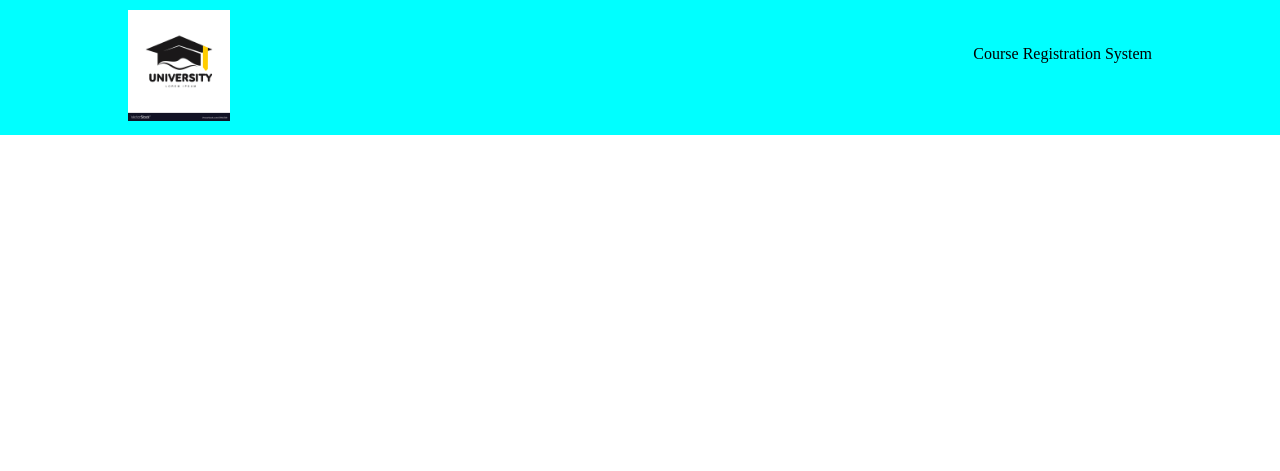
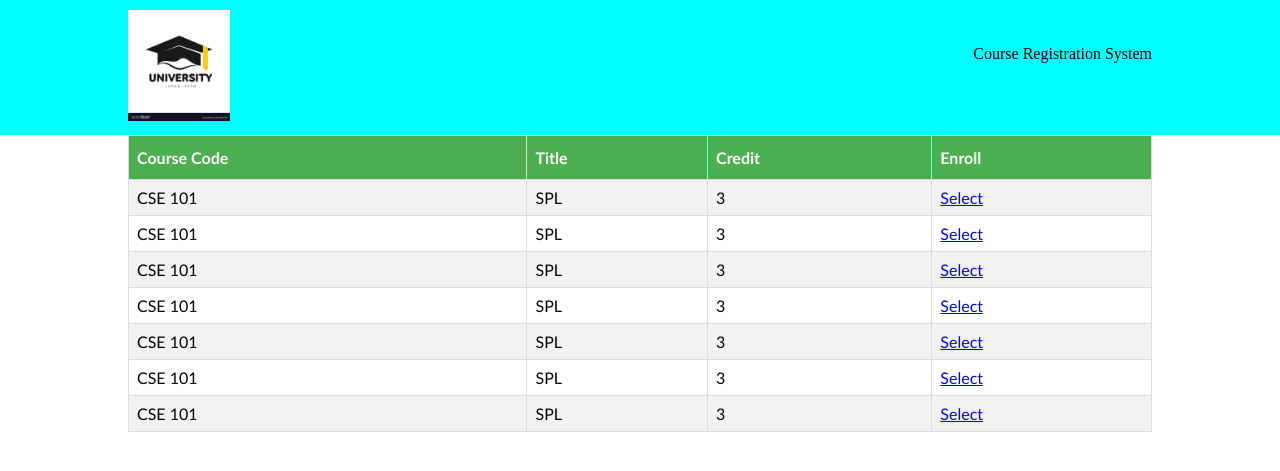
Before and after one commit to tafsirony/ucam, a PHP site: page /enroll.php in a window 1280 px wide. Shown: the top 471 px of the page. Run offline with PHP 8.4, Linux system fonts and the light colour scheme.

Commit message:
table added

```diff
--- a/enroll.php
+++ b/enroll.php
@@ -1,3 +1,87 @@
 <?php
 	require "header.php";
  ?>
+<head>
+    <style>
+#customers {
+  font-family: "Trebuchet MS", Arial, Helvetica, sans-serif;
+  border-collapse: collapse;
+  width: 100%;
+}
+
+#customers td, #customers th {
+  border: 1px solid #ddd;
+  padding: 8px;
+}
+
+#customers tr:nth-child(even){background-color: #f2f2f2;}
+
+#customers tr:hover {background-color: #ddd;}
+
+#customers th {
+  padding-top: 12px;
+  padding-bottom: 12px;
+  text-align: left;
+  background-color: #4CAF50;
+  color: white;
+}
+</style>
+</head>
+<main>
+    <body>
+<div class="wrapper">
+<table id="customers">
+  <tr>
+    <th>Course Code</th>
+    <th>Title</th>
+    <th>Credit</th>
+    <th>Enroll</th>
+  </tr>
+  <tr>
+    <td>CSE 101</td>
+    <td>SPL</td>
+    <td>3</td>
+      <td><a href="#">Select</a></td>
+  </tr>
+  <tr>
+   <td>CSE 101</td>
+    <td>SPL</td>
+    <td>3</td>
+      <td><a href="#">Select</a></td>
+  </tr>
+  <tr>
+    <td>CSE 101</td>
+    <td>SPL</td>
+    <td>3</td>
+      <td><a href="#">Select</a></td>
+  </tr>
+  <tr>
+    <td>CSE 101</td>
+    <td>SPL</td>
+    <td>3</td>
+      <td><a href="#">Select</a></td>
+  </tr>
+  <tr>
+    <td>CSE 101</td>
+    <td>SPL</td>
+    <td>3</td>
+      <td><a href="#">Select</a></td>
+  </tr>
+  <tr>
+    <td>CSE 101</td>
+    <td>SPL</td>
+    <td>3</td>
+      <td><a href="#">Select</a></td>
+  </tr>
+  <tr>
+    <td>CSE 101</td>
+    <td>SPL</td>
+    <td>3</td>
+      <td><a href="#">Select</a></td>
+  </tr>
+
+</table>
+</div>
+</body>
+
+</main>
```
